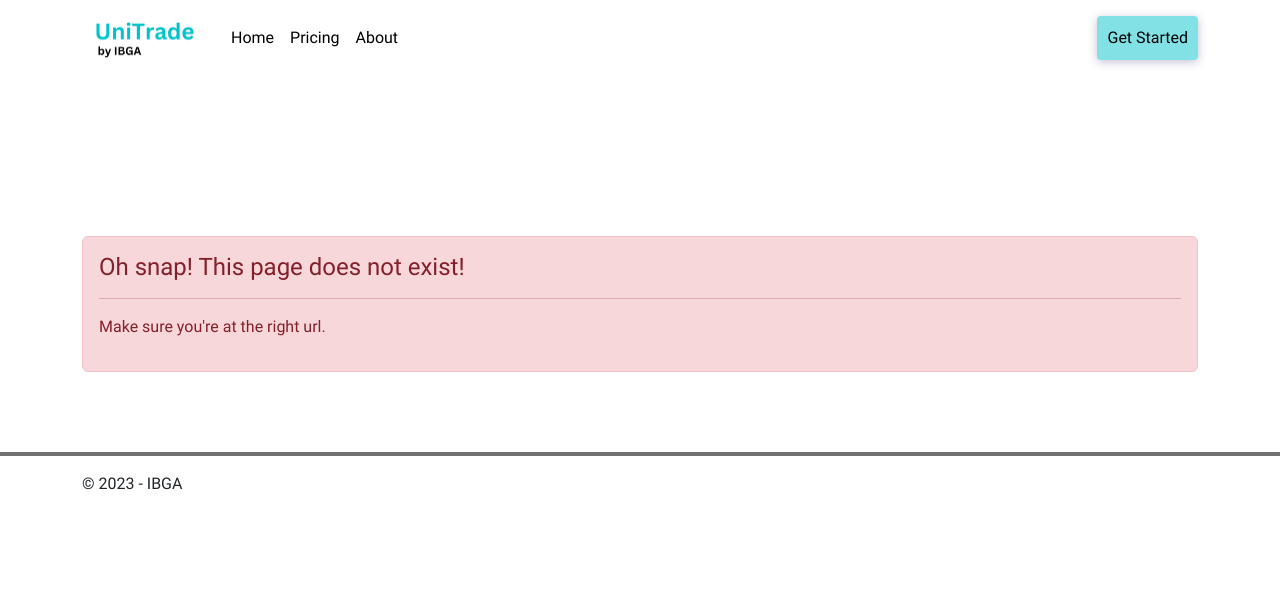
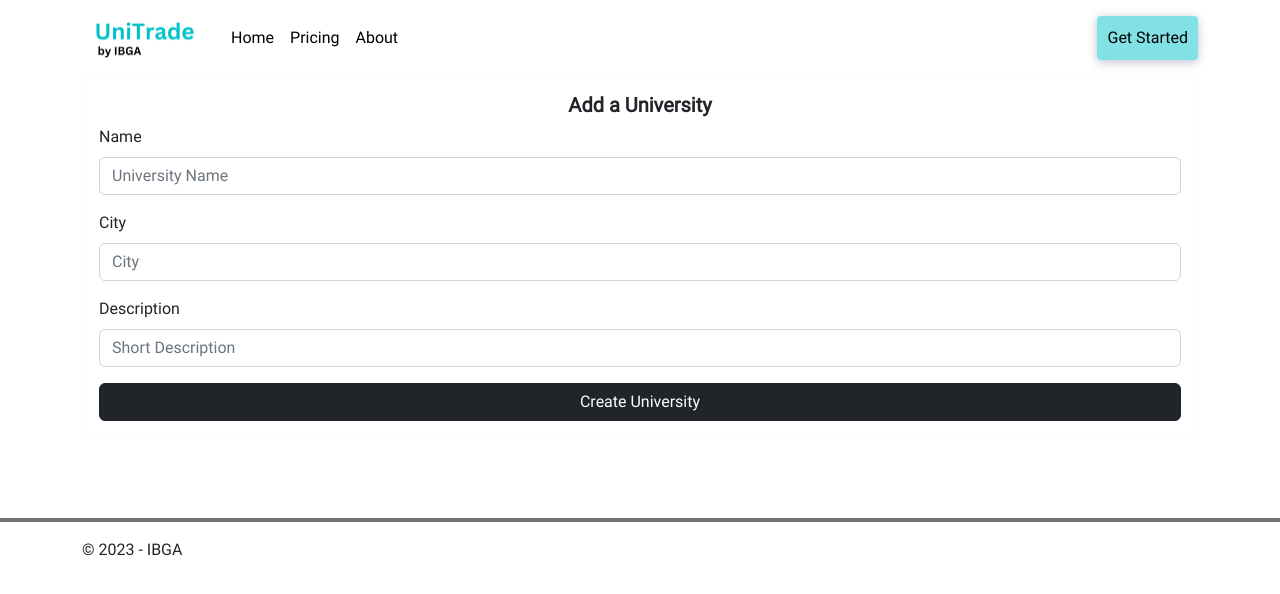
Before and after one commit to IBGA/UniTrade, a React (Vite) app in the folder unitrade-frontend/: page /create-university in a window 1280 px wide. Shown: the top 594 px of the page. Built offline with nearby package versions, Linux system fonts and the light colour scheme.

Commit message:
#69 added page for create university

```diff
--- a/unitrade-frontend/src/app.jsx
+++ b/unitrade-frontend/src/app.jsx
@@ -5,6 +5,7 @@ import { NotFoundPage } from "./pages/NotFoundPage";
 import { LoginPage } from "./pages/LoginPage";
 import { SignupPage } from "./pages/SignupPage";
 import { NavMenu } from './components/NavMenu';
+import { CreateUniversity } from './components/CreateUniversity';
 import { Footer } from './components/Footer';
 
 function App() {
@@ -17,6 +18,7 @@ function App() {
           <Route index element={<HomePage />} />
           <Route path="/login"  element={<LoginPage />} />
           <Route path="/signup"  element={<SignupPage />} />
+          <Route path="/create-university" element={<CreateUniversity />} />
           <Route path="*" element={<NotFoundPage />} />
         </Routes>
       </BrowserRouter>
--- /dev/null
+++ b/unitrade-frontend/src/components/CreateUniversity.jsx
@@ -0,0 +1,45 @@
+import React from "react";
+import styled from "styled-components";
+import Card from 'react-bootstrap/Card';
+import Button from 'react-bootstrap/Button';
+import Form from 'react-bootstrap/Form';
+import Container from 'react-bootstrap/Container';
+
+const CreateUniversityStyle = styled.div`
+    .create-university-button {
+        width: 100%;
+    }
+`;
+
+export function CreateUniversity() {
+    return (
+        <CreateUniversityStyle>
+            <Container className='create-university-container'>
+                <Card border="light">
+                    <Card.Body>
+                        <Card.Title className="text-center login-title"><b>Add a University</b></Card.Title>
+                        <Form>
+                            <Form.Group className="mb-3" controlId="formBasicName">
+                                <Form.Label>Name</Form.Label>
+                                <Form.Control type="text" placeholder="University Name" />
+                            </Form.Group>
+
+                            <Form.Group className="mb-3" controlId="formBasicCity">
+                                <Form.Label>City</Form.Label>
+                                <Form.Control type="text" placeholder="City" />
+                            </Form.Group>
+
+                            <Form.Group className="mb-3" controlId="formBasicDescription">
+                                <Form.Label>Description</Form.Label>
+                                <Form.Control type="text" placeholder="Short Description" />
+                            </Form.Group>
+                            <Button variant="dark" type="submit" className='create-university-button'>
+                                Create University
+                            </Button>
+                        </Form>
+                    </Card.Body>
+                </Card>
+            </Container>
+        </CreateUniversityStyle>
+    );
+}
```
